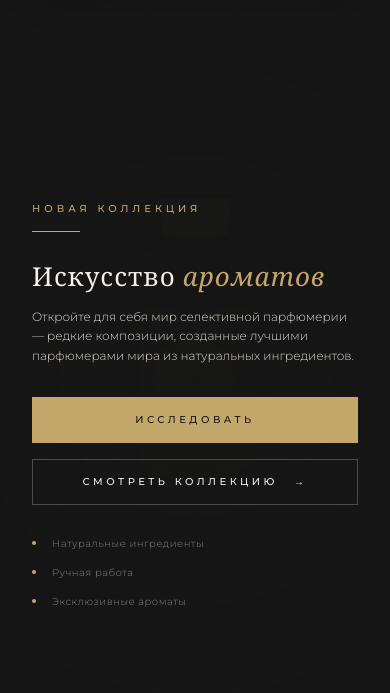
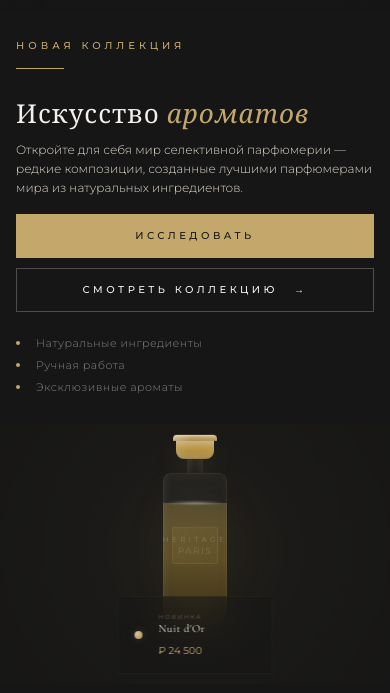
Before and after one commit to lazmaksim2019-ops/demoshop, a plain HTML site: page index.html in a window 390 px wide. Shown: the part 41-734 px from the top of the page. Drawn offline with nearby package versions, Linux system fonts and the light colour scheme.

Commit message:
mobile: стек-верстка (текст сверху, флакон снизу) + фикс features/точек/разделителей

```diff
--- a/index.html
+++ b/index.html
@@ -463,45 +463,44 @@
       .hero__tag-sub{font-size:6px}
     }
     @media(max-width:768px){
-      .hero{grid-template-columns:1fr;height:100dvh}
-      .hero__visual{
-        position:absolute;inset:0;opacity:.28;z-index:1;
-        pointer-events:none;display:flex;align-items:center;justify-content:center
-      }
-      .hero__bottle-body{width:110px;height:250px}
-      .hero__bottle-cap-top{width:76px;height:7px}
-      .hero__bottle-cap-main{width:68px;height:32px}
-      .hero__bottle-neck{width:28px;height:22px}
-      .hero__bottle-base{width:130px;height:5px}
-      .hero__bottle-shadow{width:180px;height:18px;margin-top:var(--g2)}
-      .hero__content{
-        position:relative;z-index:2;
-        padding:calc(var(--g8) + var(--g6)) var(--g5) var(--g6);
-        background:radial-gradient(circle at center,rgba(22,22,22,.7) 0%,rgba(22,22,22,.95) 100%)
-      }
-      .hero__title{max-width:100%;font-size:clamp(28px,6vw,38px);margin-bottom:var(--g2)}
-      .hero__desc{max-width:100%;font-size:13px}
-      .hero__actions{gap:var(--g2);margin-bottom:var(--g4)}
-      .hero__corner,.hero__tag,.hero__mist,.scroll-indicator,.hero__beam,.nav{display:none}
-      .btn{padding:14px 32px;font-size:11px;min-height:46px}
-      .particle{display:none}
+      .hero{display:flex;flex-direction:column;height:auto;min-height:100dvh;padding-bottom:40px}
+      .hero__content{position:relative;z-index:2;padding:100px 24px 20px;background:transparent}
+      .hero__title{font-size:32px;max-width:100%;margin-bottom:16px}
+      .hero__desc{max-width:100%;font-size:13px;margin-bottom:24px}
+      .hero__actions{flex-direction:column;gap:12px;margin-bottom:32px}
+      .btn{width:100%;justify-content:center}
+      .hero__features{flex-direction:column;align-items:flex-start;gap:12px}
+      .hero__feature{font-size:12px;align-items:center}
+      .hero__feature:not(:last-child)::after{display:none}
+      .hero__visual{position:relative;inset:auto;width:100%;height:320px;opacity:1;display:flex;align-items:center;justify-content:center;margin-top:10px}
+      .hero__bottle-body{width:76px;height:180px}
+      .hero__bottle-cap-top{width:52px;height:6px}
+      .hero__bottle-cap-main{width:46px;height:22px}
+      .hero__bottle-neck{width:18px;height:14px}
+      .hero__bottle-base{width:90px;height:4px}
+      .hero__bottle-shadow{width:120px;height:12px}
+      .hero__tag{display:flex;bottom:10px;left:50%;transform:translateX(-50%);max-width:200px}
+      .hero__corner,.hero__mist,.hero__beam,.scroll-indicator,.particle,.nav,.hero__visual-bg{display:none}
     }
     @media(max-width:480px){
       .header{padding:var(--g2) var(--g4)}
       .logo{font-size:20px;letter-spacing:4px}
-      .hero__content{
-        padding:calc(var(--g8) + var(--g4)) var(--g4) var(--g6)
-      }
-      .hero__title{font-size:26px;margin-bottom:var(--g2)}
+      .hero__content{padding:80px 16px 20px}
+      .hero__title{font-size:26px;margin-bottom:12px}
       .hero__label{font-size:10px;letter-spacing:4px}
-      .hero__desc{font-size:12px;line-height:1.6}
-      .hero__actions{flex-direction:column;gap:var(--g2)}
-      .btn{width:100%;text-align:center;min-height:46px;padding:12px 24px;font-size:10px}
-      .hero__features{flex-direction:column;gap:var(--g2)}
-      .hero__feature:not(:last-child)::after{display:none}
-      .hero__feature{font-size:10px}
+      .hero__desc{font-size:12px;line-height:1.6;margin-bottom:16px}
+      .hero__actions{gap:10px;margin-bottom:24px}
+      .btn{min-height:44px;padding:12px 20px;font-size:10px}
+      .hero__features{gap:8px}
+      .hero__feature{font-size:11px}
+      .hero__bottle-body{width:64px;height:152px}
+      .hero__bottle-cap-top{width:44px}
+      .hero__bottle-cap-main{width:38px;height:18px}
+      .hero__bottle-neck{width:16px}
+      .hero__bottle-base{width:74px}
+      .hero__bottle-shadow{width:100px}
+      .hero__visual{height:260px}
       .header__actions a{font-size:14px}
-      .hero__visual{opacity:.06}
     }
   </style>
 </head>
```
